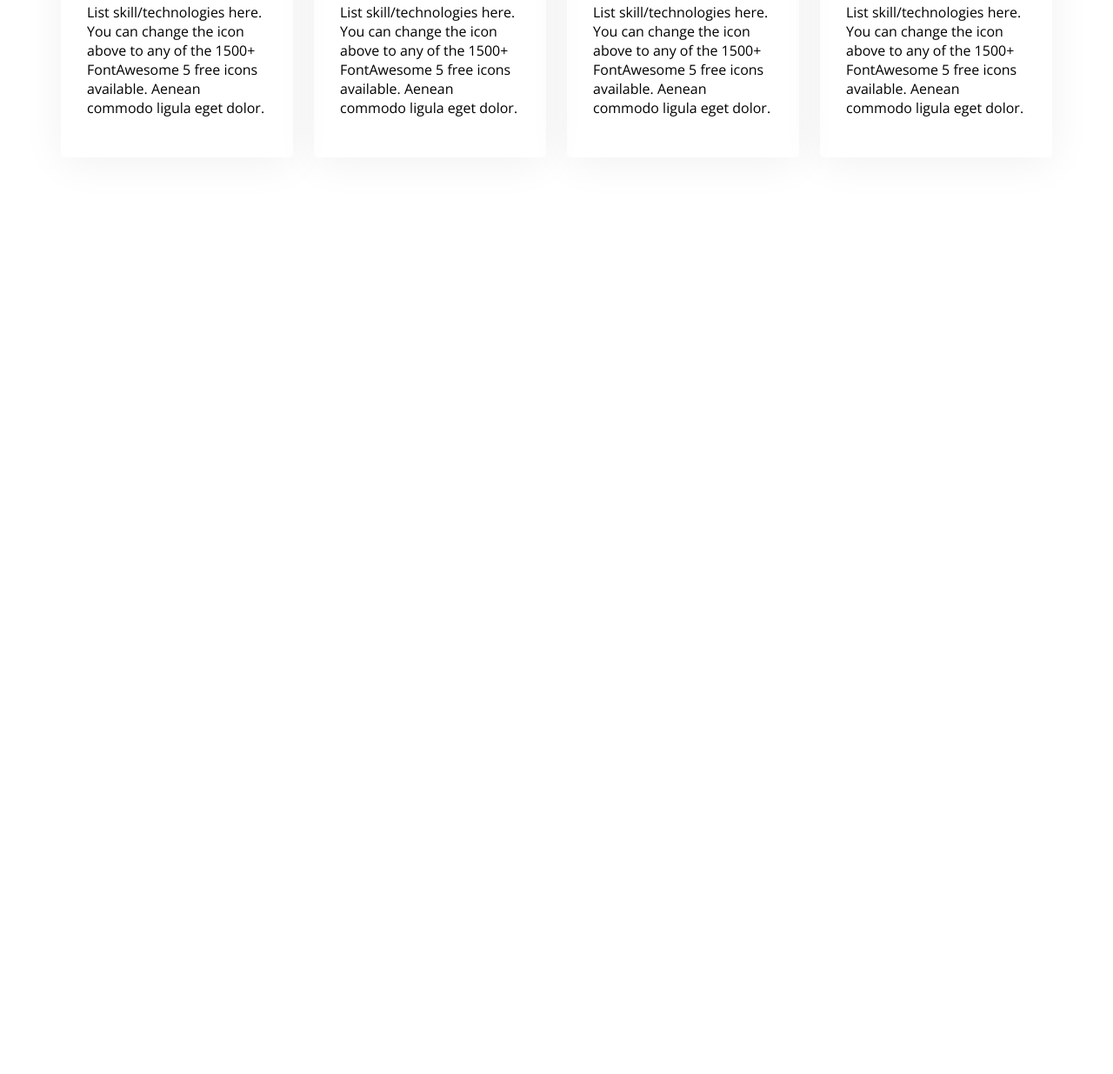
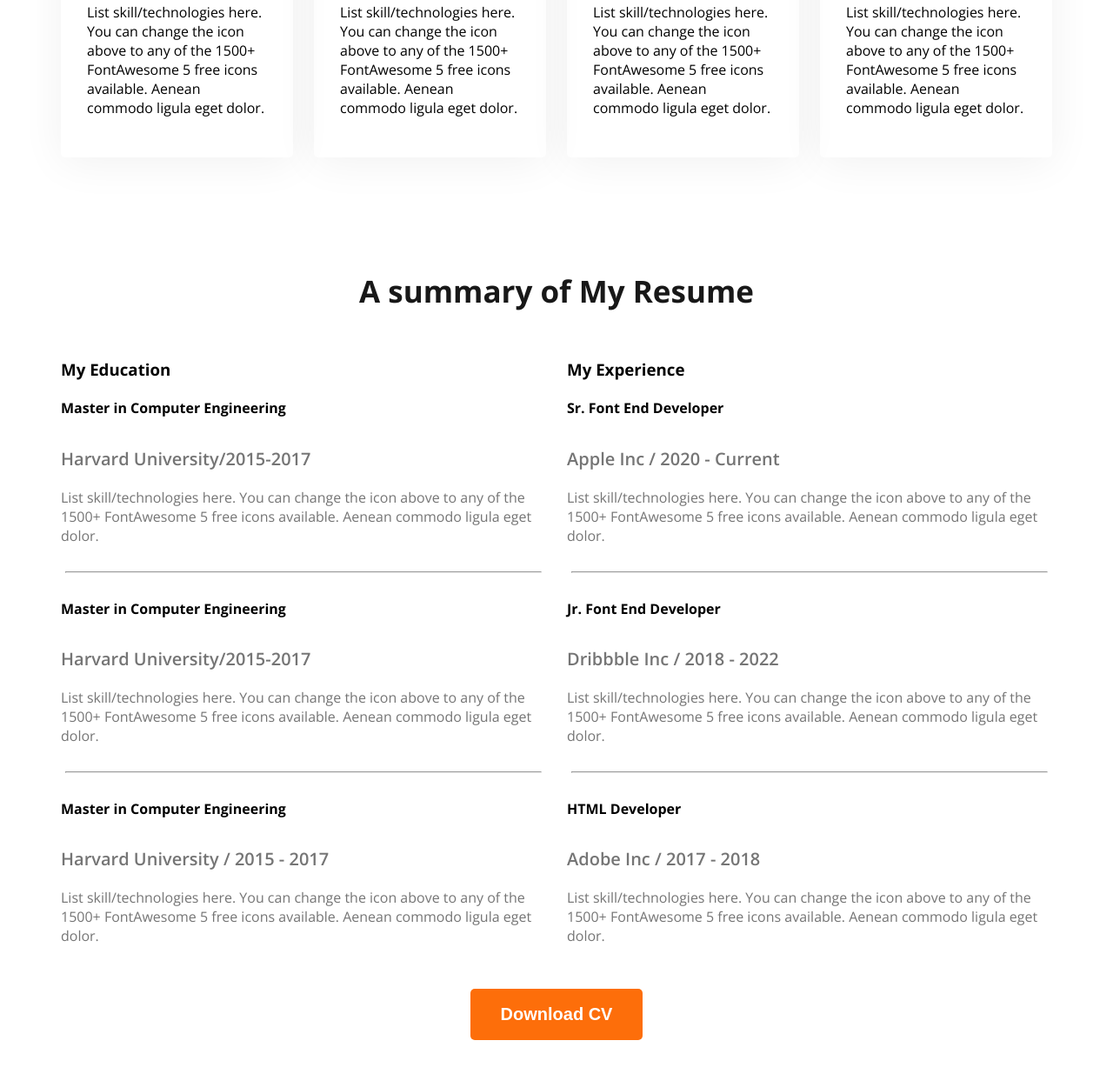
Before and after one commit to sirajulislam16/web_dev_portfolio, a plain HTML site: page index.html in a window 1280 px wide. Shown: the part 1962-3197 px from the top of the page at 87% size. Before the commit the page ends 2273 px from the top, so only its background shows below. Drawn offline with nearby package versions, Linux system fonts and the light colour scheme.

Commit message:
added the last styles

```diff
--- a/index.html
+++ b/index.html
@@ -84,6 +84,61 @@
                 </div>
             </div>
          </section>
+         <section class="resume">
+            <h3 class="section-title text-center">A summary of My Resume</h3>
+            <div class="resume-container">
+                <!-- .resume-column*2>h3.resume-column-title+.experience*3>h4.experience-title+h5.experience-sub-titile -->
+                 <div class="resume-column">
+                    <h3 class="resume-column-title">My Education</h3>
+                    <div class="experience">
+                        <h4 class="experience-title">Master in Computer Engineering</h4>
+                        <h5 class="experience-sub-titilee">Harvard University/2015-2017</h5>
+                        <div class="experience-description">List skill/technologies here. You can change the icon above
+                        to any of the 1500+ FontAwesome 5 free icons available. Aenean commodo ligula eget dolor.</div>
+                    </div>
+                    <hr>
+                    <div class="experience">
+                        <h4 class="experience-title">Master in Computer Engineering</h4>
+                        <h5 class="experience-sub-titilee">Harvard University/2015-2017</h5>
+                        <div class="experience-description">List skill/technologies here. You can change the icon above
+                        to any of the 1500+ FontAwesome 5 free icons available. Aenean commodo ligula eget dolor.</div>
+                    </div>
+                    <hr>
+                    <div class="experience">
+                        <h4 class="experience-title">Master in Computer Engineering</h4>
+                        <h5 class="experience-sub-titilee">Harvard University / 2015 - 2017</h5>
+                         <div class="experience-description">List skill/technologies here. You can change the icon above
+                        to any of the 1500+ FontAwesome 5 free icons available. Aenean commodo ligula eget dolor.</div>
+                    </div>
+                 </div>
+                 <div class="resume-column">
+                    <h3 class="resume-column-title">My Experience</h3>
+                    <div class="experience">
+                        <h4 class="experience-title">Sr. Font End Developer</h4>
+                        <h5 class="experience-sub-titilee">Apple Inc / 2020 - Current</h5>
+                         <div class="experience-description">List skill/technologies here. You can change the icon above
+                        to any of the 1500+ FontAwesome 5 free icons available. Aenean commodo ligula eget dolor.</div>
+                    </div>
+                    <hr>
+                    <div class="experience">
+                        <h4 class="experience-title">Jr. Font End Developer</h4>
+                        <h5 class="experience-sub-titilee">Dribbble Inc / 2018 - 2022</h5>
+                         <div class="experience-description">List skill/technologies here. You can change the icon above
+                        to any of the 1500+ FontAwesome 5 free icons available. Aenean commodo ligula eget dolor.</div>
+                    </div>
+                    <hr>
+                    <div class="experience">
+                        <h4 class="experience-title">HTML Developer</h4>
+                        <h5 class="experience-sub-titilee">Adobe Inc / 2017 - 2018</h5>
+                         <div class="experience-description">List skill/technologies here. You can change the icon above
+                        to any of the 1500+ FontAwesome 5 free icons available. Aenean commodo ligula eget dolor.</div>
+                    </div>
+                 </div>
+            </div>
+            <div class="text-center resume-download-cv">
+                <button class="btn-primary">Download CV</button>
+            </div>
+         </section>
     </main>
     <footer>
 
--- a/styles/portfolio.css
+++ b/styles/portfolio.css
@@ -145,3 +145,23 @@ nav ul li{
     border-radius: 5px;
     box-shadow: 0px 6px 50px 0px rgba(0, 0,0, 0.06) ;
 }
+
+/* resume section style */
+.resume-container{
+    display: flex;
+    gap: 24px;
+}
+.experience-sub-titilee{
+    font-size: 20px;
+    font-weight: 600;
+    margin-bottom: 20px;
+}
+.experience-description, .experience-sub-titilee{
+    color: #757575;
+}
+.resume hr{
+    margin: 30px 5px;
+}
+.resume-download-cv{
+    margin-top: 50px;
+}
```
